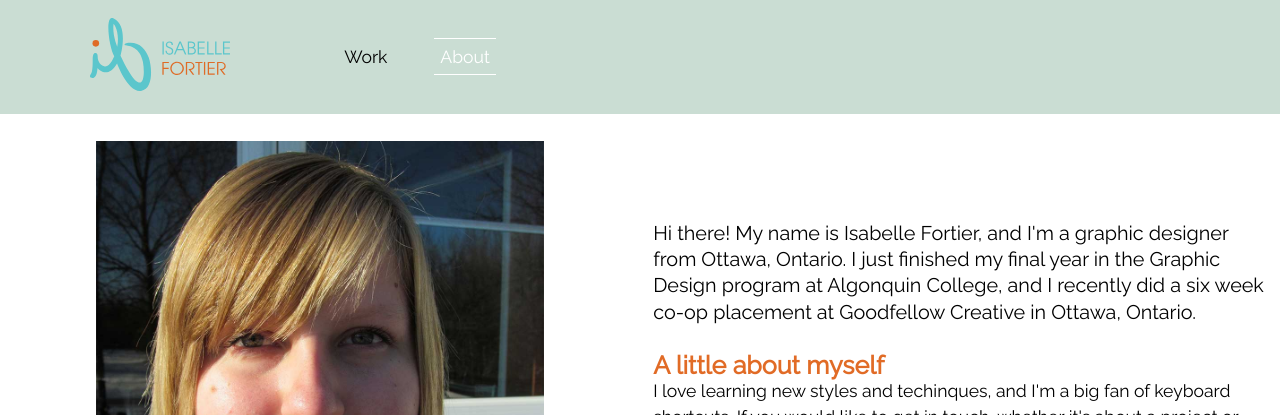
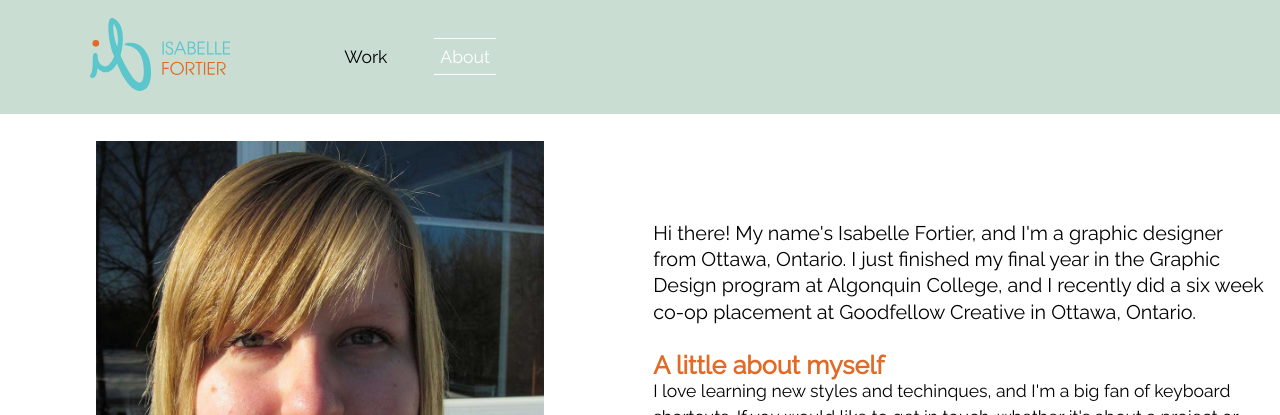
Before and after one commit to isabelle6/portfolio, a Jekyll site: the page built from about.html, in a window 1280 px wide. Shown: the top 415 px of the page. Built offline with Jekyll 4.4.1, drawn with Linux system fonts in a browser that asks for light colours.

Commit message:
Changed text
Changed name is to name's

```diff
--- a/about.html
+++ b/about.html
@@ -10,7 +10,7 @@ desc: A little bit about my Graphic Design background.
             <img class="width-70" itemprop="image" src="{{site.baseurl}}/images/photo-of-me.jpg" alt="A photo of myself">
         </div>
         <div class="gutter-1-2 unit unit-xs-1 unit-s-1 unit-m-1-2 unit-l-1-2 about-me">
-            <p itemprop="description" class="mega">Hi there! My name is Isabelle Fortier, and I'm a graphic designer from Ottawa, Ontario. I just finished my final year in the Graphic Design program at Algonquin College, and I recently did a six week co-op placement at Goodfellow Creative in Ottawa, Ontario.</p>
+            <p itemprop="description" class="mega">Hi there! My name's Isabelle Fortier, and I'm a graphic designer from Ottawa, Ontario. I just finished my final year in the Graphic Design program at Algonquin College, and I recently did a six week co-op placement at Goodfellow Creative in Ottawa, Ontario.</p>
             <h3 class="headlines">A little about myself</h3>
             <p>I love learning new styles and techinques, and I'm a big fan of keyboard shortcuts. If you would like to get in touch, whether it's about a project or you just want to chat, feel free to send me an email at <a itemprop="email" class="email" href="mailto:isabelle@isabellefortier.ca">isabelle@isabellefortier.ca</a>.</p>
         </div>
```
